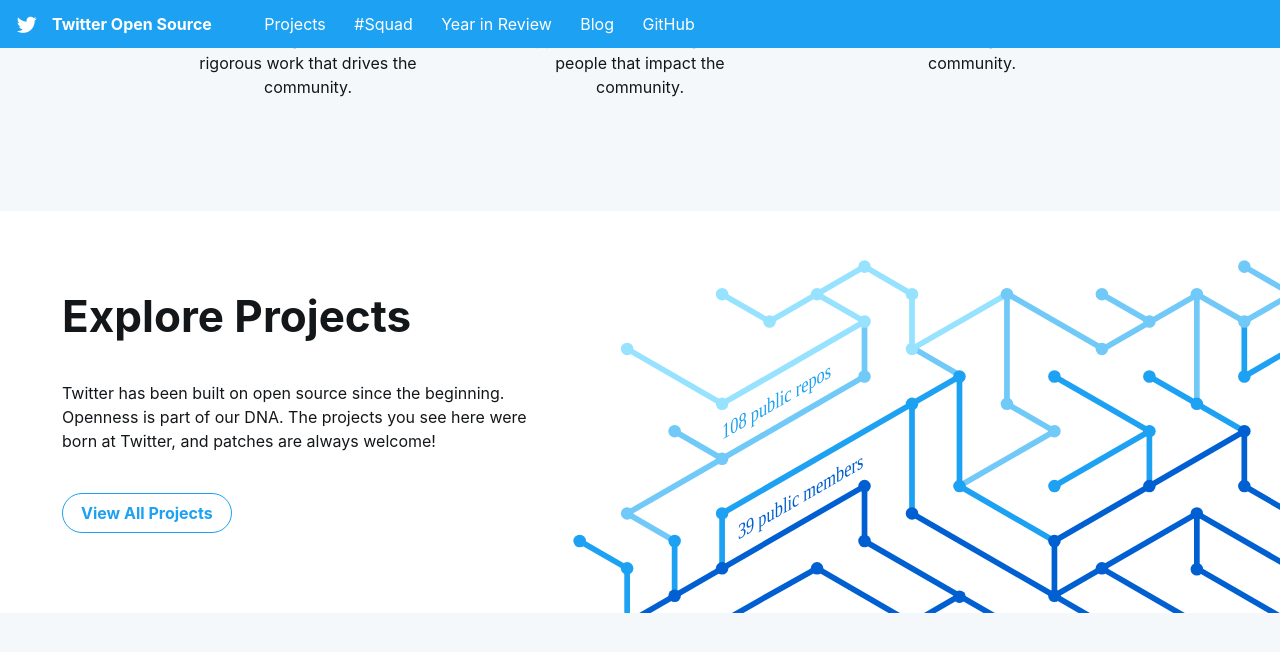
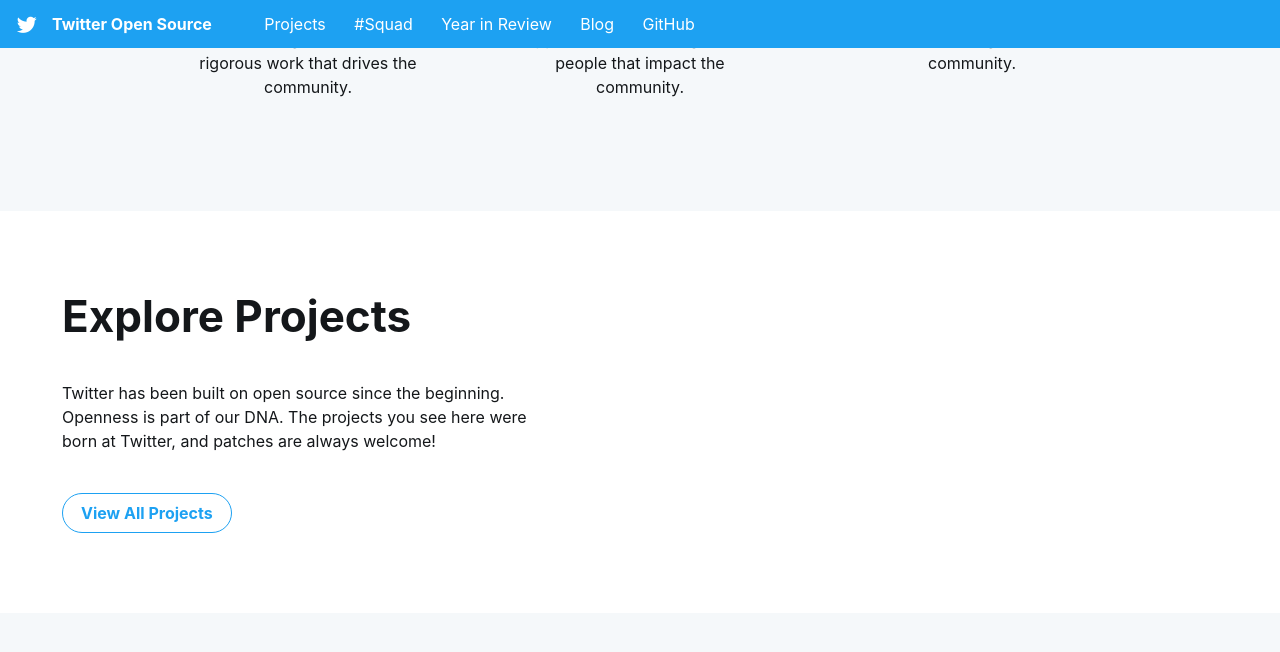
Before and after one commit to tech-num/test, a Jekyll site: the page built from index.html, in a window 1280 px wide and 900 px high, scrolled down 864 px. Shown: the top 652 px of the window. Built offline with Jekyll 4.4.1, drawn with Linux system fonts in a browser that asks for light colours; some web fonts are replaced.

Commit message:
Update index.html

```diff
--- a/index.html
+++ b/index.html
@@ -54,7 +54,7 @@
 
 <!-- Explore Projects -->
 
-<div class="section explore-projects">
+<div class="section">
     <div class="Grid container">
         <div class="Grid-cell left-text u-size5of12 u-after1of12">
             <h1 class="small-title mega-margin">Explore Projects</h1>
```
